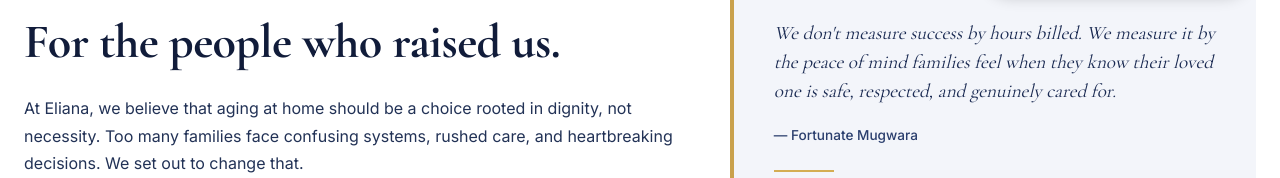
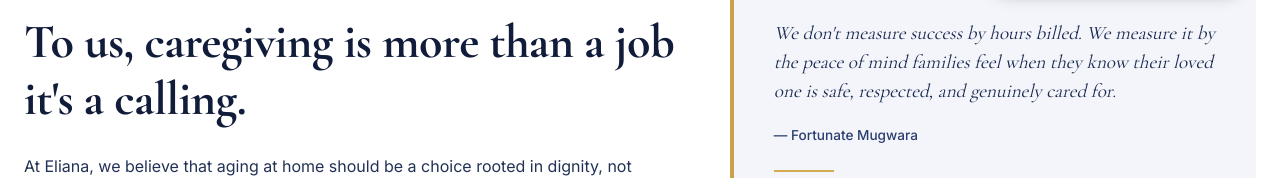
Before and after one commit to shawnmarun-create/ELIANA-HOMECARE-AND-STAFFING-SOLUTIONS, a plain HTML site: page about.html in a window 1280 px wide. Shown: the part 777-955 px from the top of the page. Drawn offline with nearby package versions, Linux system fonts and the light colour scheme.

```diff
--- a/about.html
+++ b/about.html
@@ -64,7 +64,7 @@
       <div class="mission-grid">
         <div class="mission-text">
           <span class="gold-rule"></span>
-          <h2>Called to Care.<br>For the people who raised us.</h2>
+          <h2>Called to Care.<br>To us, caregiving is more than a job it's a calling.</h2>
           <p>At Eliana, we believe that aging at home should be a choice rooted in dignity, not necessity. Too many families face confusing systems, rushed care, and heartbreaking decisions. We set out to change that.</p>
           <p>Our team of skilled professionals works alongside you — listening first, acting second. Whether it's a few hours of companionship each week or round‑the‑clock complex care, every Care Plan is as unique as the person receiving it.</p>
           <p>For facilities, we provide vetted, credentialed staff who arrive ready to work. No gaps. No guessing. Just reliable healthcare professionals who share our commitment to excellence.</p>
```
